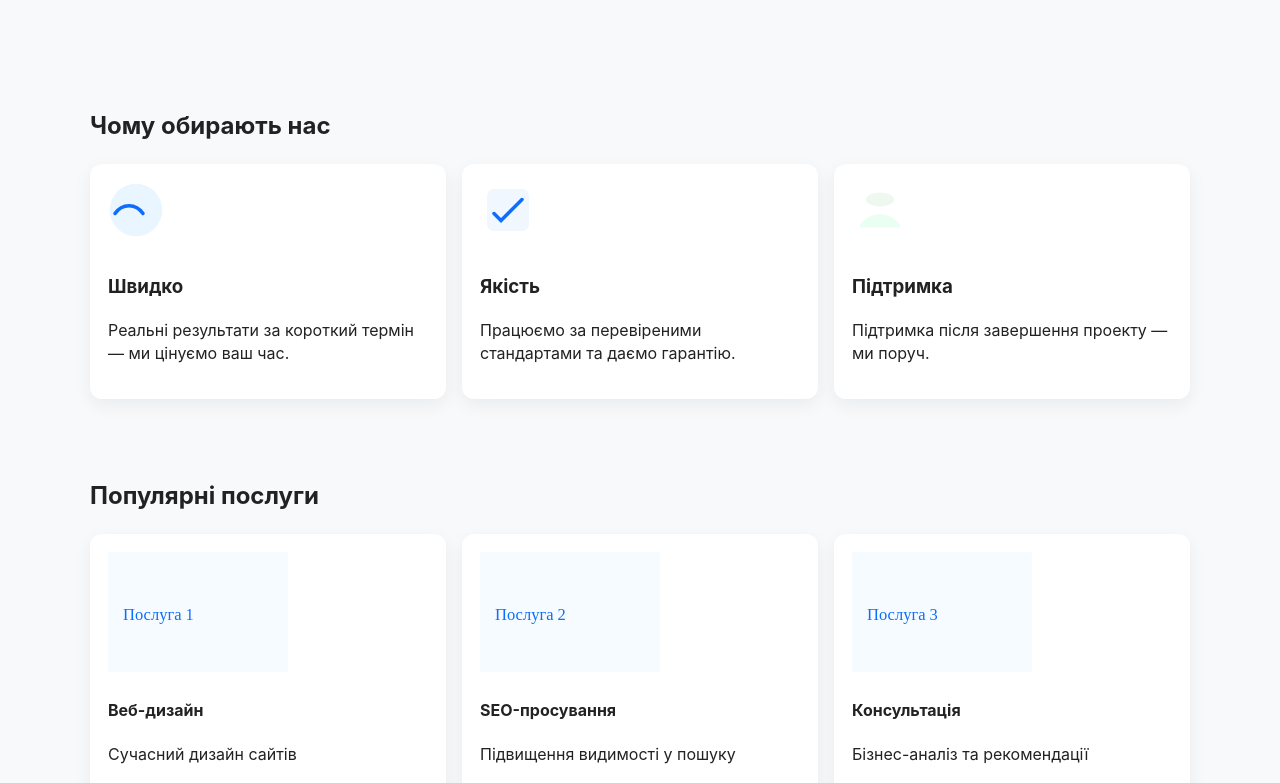
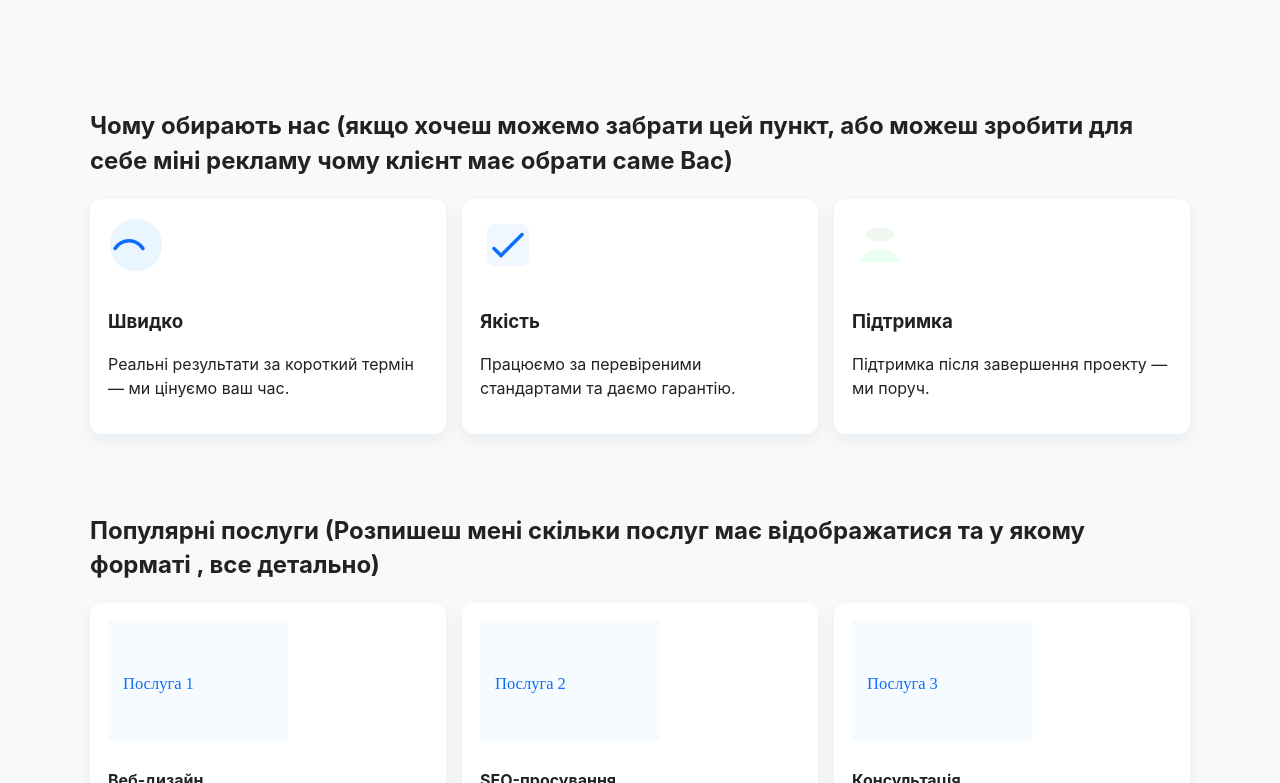
Before and after one commit to MykolaRyb97/services-site, a plain HTML site: page index.html in a window 1280 px wide. Shown: the part 457-1240 px from the top of the page. Drawn offline with Linux system fonts and the light colour scheme.

Commit message:
First commit - website project

```diff
--- a/index.html
+++ b/index.html
@@ -37,7 +37,7 @@
     </section>
 
     <section class="features container">
-      <h2>Чому обирають нас</h2>
+      <h2>Чому обирають нас (якщо хочеш можемо забрати цей пункт, або можеш зробити для себе міні рекламу чому клієнт має обрати саме Вас)</h2>
       <div class="grid cols-3">
         <div class="card feature">
           <img src="img/icon-speed.svg" alt="speed" class="icon" />
@@ -58,7 +58,7 @@
     </section>
 
     <section class="container preview-services">
-      <h2>Популярні послуги</h2>
+      <h2>Популярні послуги (Розпишеш мені скільки послуг має відображатися та у якому форматі , все детально)</h2>
       <div class="grid cols-3" id="services-list">
         <!-- services populated by JS -->
       </div>
```
